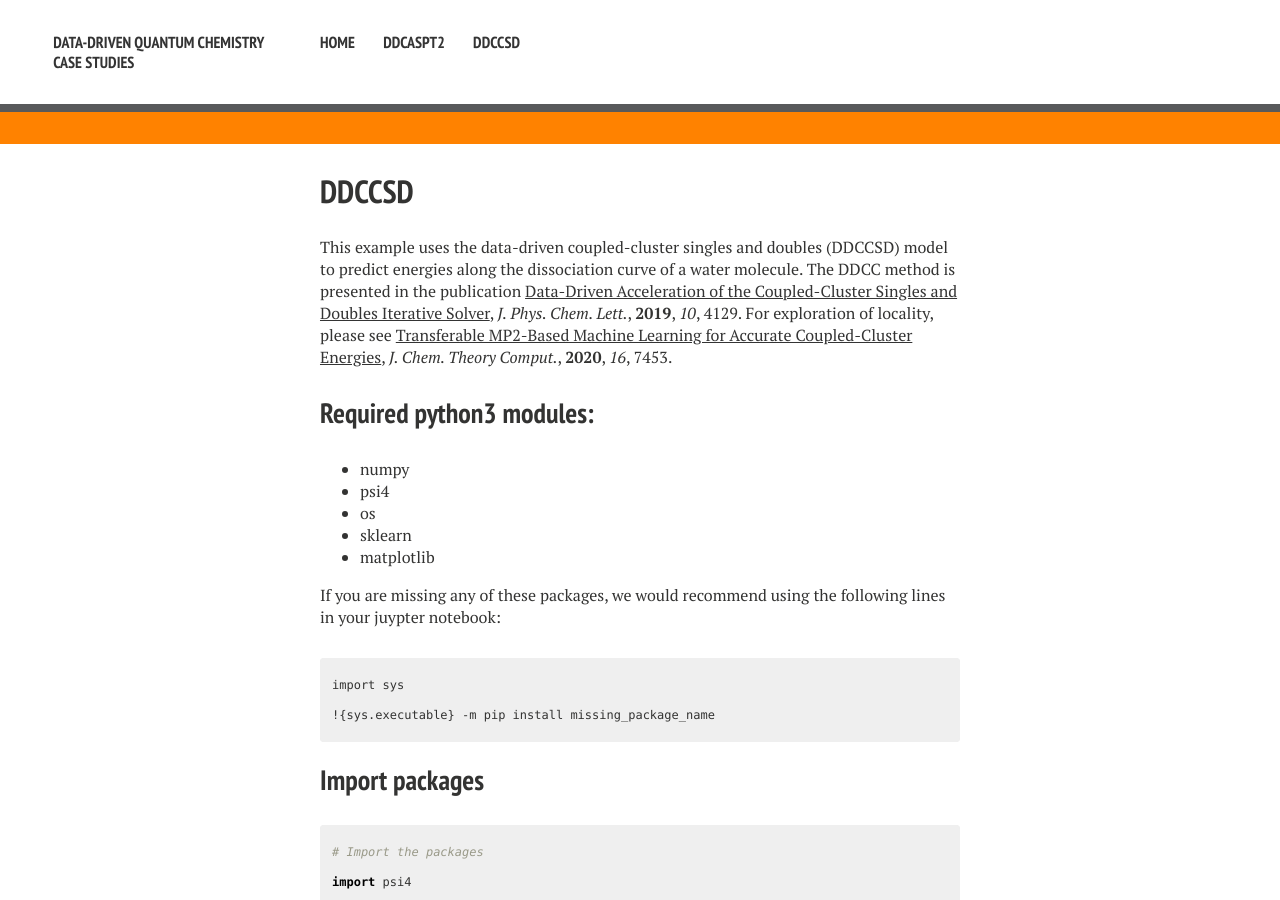
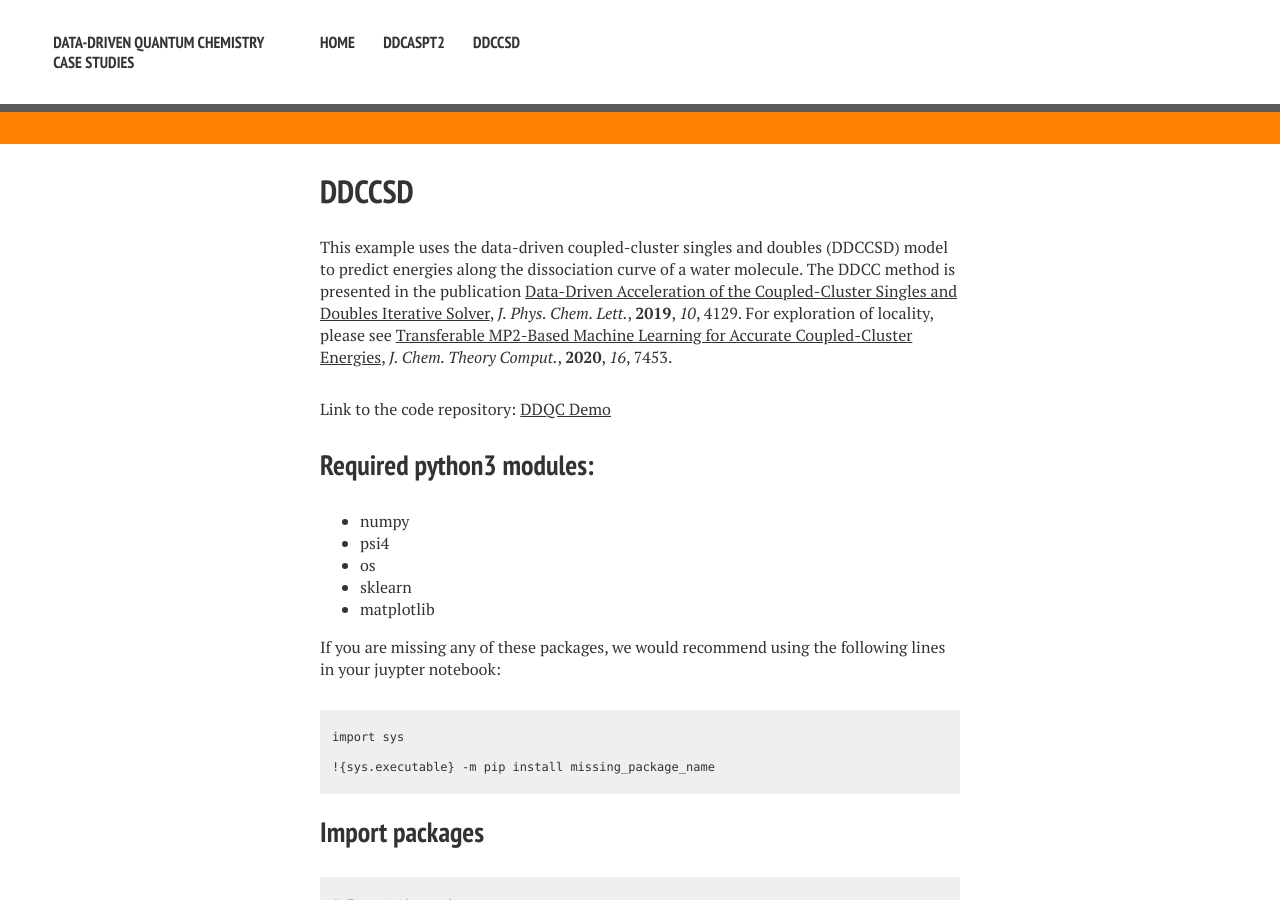
Before and after one commit to ChemRacer/DDQC_Demo, a Jekyll site: the page built from ddccsd.md, in a window 1280 px wide and 900 px high. Built offline with Jekyll 4.4.1, drawn with Linux system fonts in a browser that asks for light colours; nearby versions of some CDN libraries.

Commit message:
Update ddccsd.md
Added link to DDCC example

```diff
--- a/ddccsd.md
+++ b/ddccsd.md
@@ -5,6 +5,8 @@ category: DDCCSD
 ---
 This example uses the data-driven coupled-cluster singles and doubles (DDCCSD) model to predict energies along the dissociation curve of a water molecule. The DDCC method is presented in the publication [Data-Driven Acceleration of the Coupled-Cluster Singles and Doubles Iterative Solver](https://pubs.acs.org/doi/10.1021/acs.jpclett.9b01442), *J. Phys. Chem. Lett.*, **2019**, *10*, 4129. For exploration of locality, please see [Transferable MP2-Based Machine Learning for Accurate Coupled-Cluster Energies](https://pubs.acs.org/doi/10.1021/acs.jctc.0c00927), *J. Chem. Theory Comput.*, **2020**, *16*, 7453.
 
+
+Link to the code repository: [DDQC Demo](https://github.com/ChemRacer/DDQC_Demo)
 
 ## Required python3 modules:
 - numpy
```
